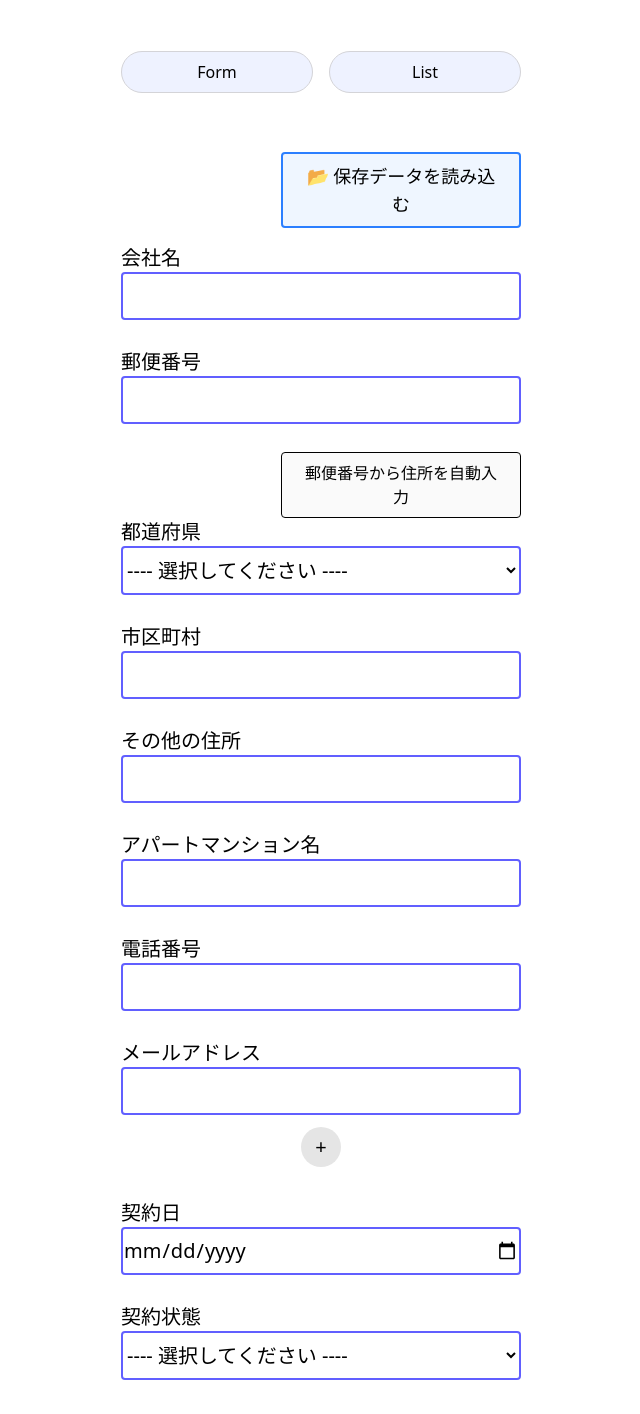
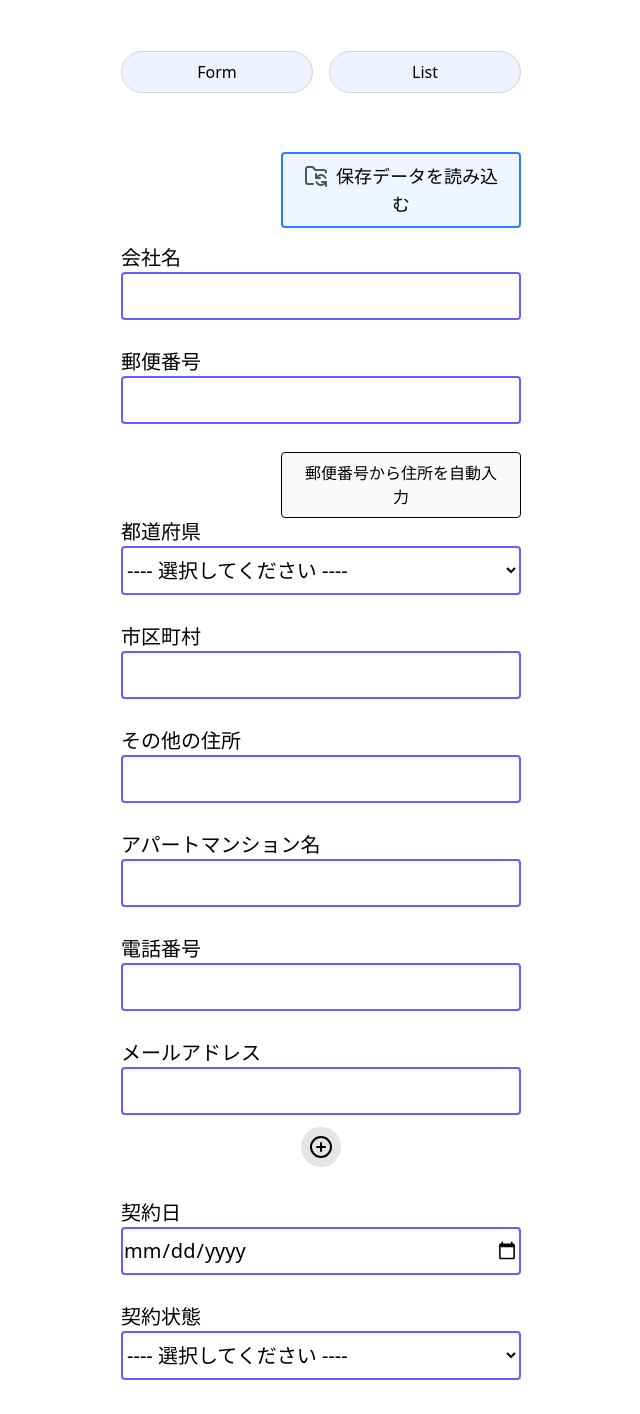
Before and after one commit to kawashima-cr/form, a React (Vite) app: page / in a window 1280 px wide. Shown: the top 1414 px of the page, without its empty margins (319-959 px from the left). Built offline with nearby package versions, Linux system fonts and the light colour scheme.

Commit message:
feat: アイコンを追加してボタンの視認性を向上

```diff
--- a/src/components/form/SavedDataList.tsx
+++ b/src/components/form/SavedDataList.tsx
@@ -1,6 +1,7 @@
 import { useState } from "react";
 import type { FormDataType } from "../pages/form/Form.schema";
 import useDataList from "../../hooks/useDataList";
+import { FolderClosed, FolderSync, SquareX } from "lucide-react";
 
 type SavedFormData = FormDataType & {
   id: number;
@@ -52,7 +53,8 @@ export function SavedDataList(props: SavedDataListProps) {
             disabled:opacity-50 disabled:cursor-not-allowed
           "
           >
-            📂 保存データを読み込む
+            <FolderSync className="inline-block align-text-top mr-2 text-gray-600" />
+            保存データを読み込む
           </button>
         ) : (
           <button
@@ -64,7 +66,8 @@ export function SavedDataList(props: SavedDataListProps) {
             disabled:opacity-50 disabled:cursor-not-allowed
           "
           >
-            📁 保存データを閉じる
+            <FolderClosed className="inline-block align-text-top mr-2 text-gray-600" />
+            保存データを閉じる
           </button>
         )}
       </div>
@@ -91,7 +94,7 @@ export function SavedDataList(props: SavedDataListProps) {
                 text-2xl font-bold w-8 h-8
               "
             >
-              ×
+              <SquareX className="m-auto " />
             </button>
           </div>
 
--- a/src/components/pages/form/Form.tsx
+++ b/src/components/pages/form/Form.tsx
@@ -6,6 +6,7 @@ import { fetchAddress } from "../../../api/postalCode";
 import { ErrorMessage } from "../../form/ErrorMessage";
 import { useFormData } from "../../../hooks/useFormData";
 import { SavedDataList } from "../../form/SavedDataList";
+import { CirclePlus } from "lucide-react";
 
 export default function Form() {
   const {
@@ -174,7 +175,7 @@ export default function Form() {
                     onClick={handleAddEmail}
                     className="rounded-full bg-neutral-200 hover:bg-neutral-300 w-10 h-10 transition-colors"
                   >
-                    +
+                    <CirclePlus className="m-auto" />
                   </button>
                 </div>
               </div>
```
